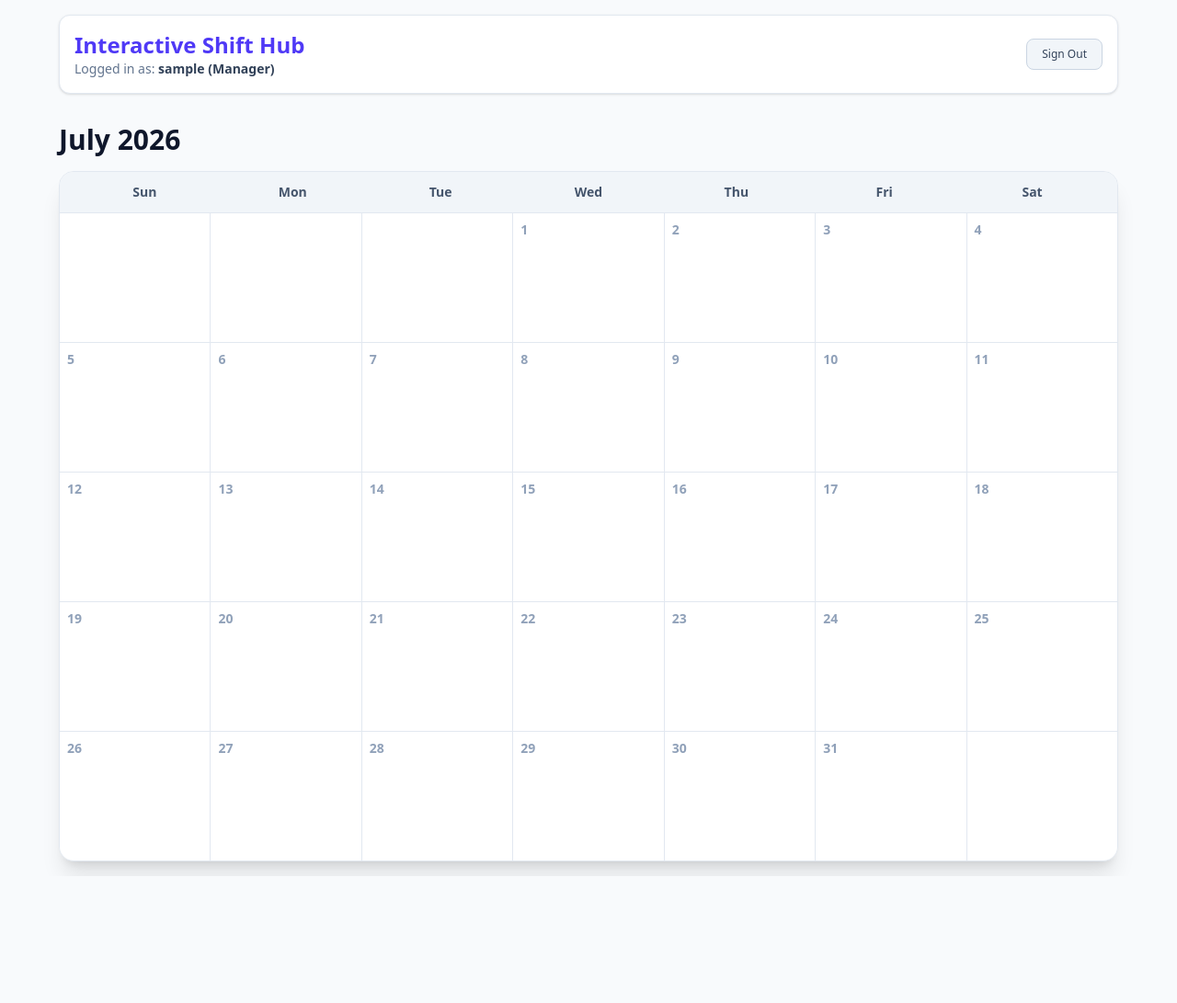
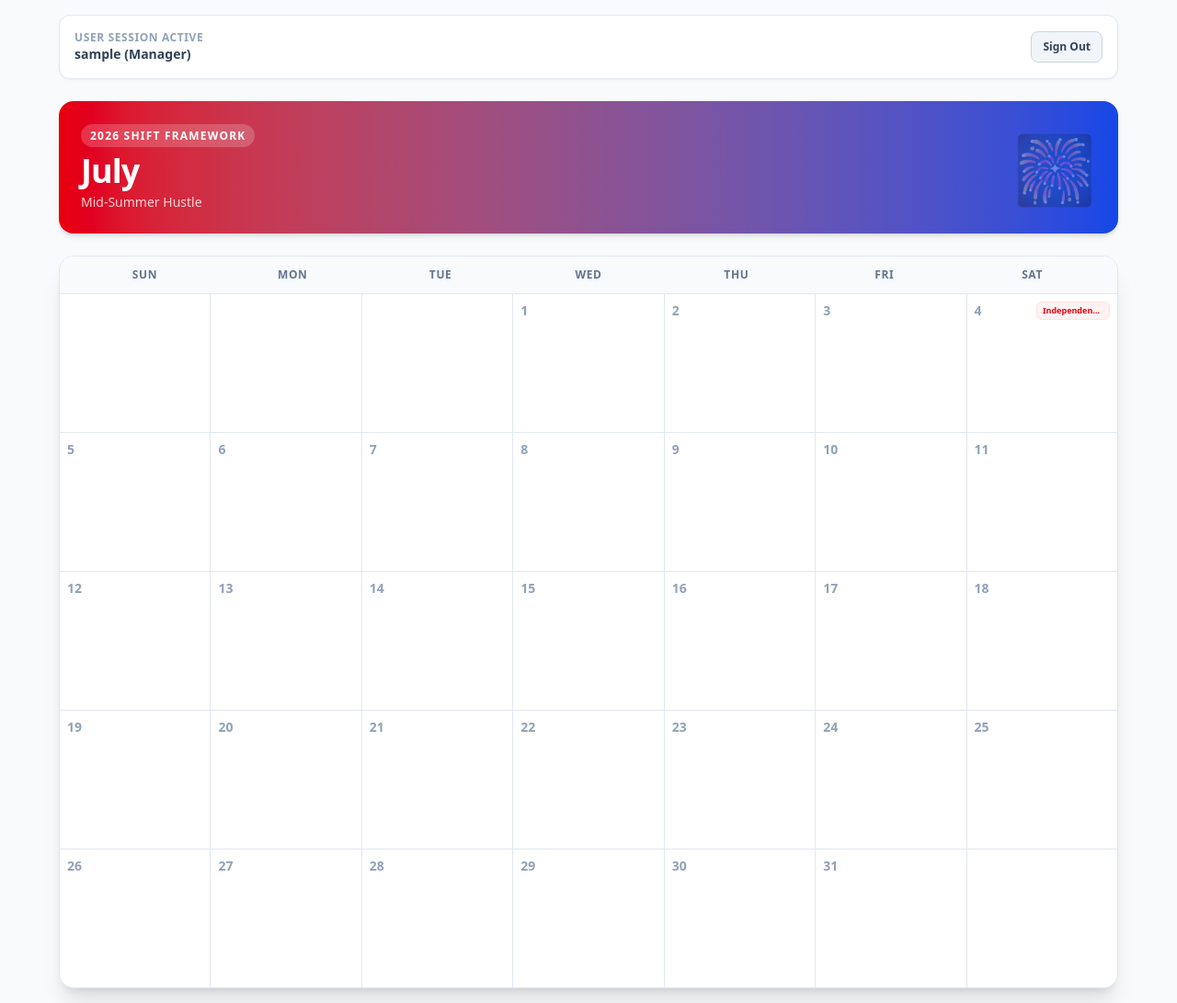
Before and after one commit to kmbarnett24/my-schedule-site, a Flask app: page / in a window 1280 px wide. Shown: the whole page at 92% size. Before the commit the page ends 952 px from the top, so only its background shows below. Run offline with Flask 3, Linux system fonts and the light colour scheme; the visitor is signed in with stand-in values (Sample User, id 1); data that the repository does not hold is empty.

Commit message:
Add files via upload

```diff
--- a/app.py
+++ b/app.py
@@ -7,7 +7,6 @@ import calendar
 app = Flask(__name__)
 app.secret_key = os.environ.get('SECRET_KEY', 'fallback-dev-key-123')
 
-# Database Setup
 db_url = os.environ.get('DATABASE_URL', 'sqlite:///schedule.db')
 if db_url.startswith("postgres://"):
     db_url = db_url.replace("postgres://", "postgresql://", 1)
@@ -16,139 +15,131 @@ app.config['SQLALCHEMY_DATABASE_URI'] = db_url
 app.config['SQLALCHEMY_TRACK_MODIFICATIONS'] = False
 db = SQLAlchemy(app)
 
-# Database Models
+# Updated User Model for 3 Initials
 class User(db.Model):
     id = db.Column(db.Integer, primary_key=True)
     name = db.Column(db.String(100), nullable=False)
-    email = db.Column(db.String(100), unique=True, nullable=False)
+    initials = db.Column(db.String(3), unique=True, nullable=False) # Stores exactly 3 letters
     role = db.Column(db.String(20), default='Staff') # Staff or Manager
 
 class Shift(db.Model):
     id = db.Column(db.Integer, primary_key=True)
-    date = db.Column(db.String(10), nullable=False) # Format: YYYY-MM-DD
-    time_slot = db.Column(db.String(50), nullable=False) # e.g., "Day Shift (9am-5pm)"
+    date = db.Column(db.String(10), nullable=False)
+    time_slot = db.Column(db.String(50), nullable=False)
     claimed_by_id = db.Column(db.Integer, db.ForeignKey('user.id'), nullable=True)
-    status = db.Column(db.String(20), default='Open') # Open, Pending, Approved
-
+    status = db.Column(db.String(20), default='Open')
     claimed_by = db.relationship('User', backref='shifts')
 
-# Login Route
+MONTH_THEMES = {
+    1: {"bg": "from-blue-900 to-indigo-900", "emoji": "❄️", "sub": "Fresh Starts & New Goals"},
+    2: {"bg": "from-rose-500 to-red-600", "emoji": "💖", "sub": "Share the Love & Stay Driven"},
+    3: {"bg": "from-emerald-600 to-green-700", "emoji": "🍀", "sub": "Springing Forward Together"},
+    4: {"bg": "from-cyan-500 to-teal-600", "emoji": "🌸", "sub": "April Showers & Productive Hours"},
+    5: {"bg": "from-amber-500 to-orange-600", "emoji": "☀️", "sub": "Gearing Up for Summer"},
+    6: {"bg": "from-sky-400 to-indigo-500", "emoji": "🌊", "sub": "Sunny Days & Smooth Operations"},
+    7: {"bg": "from-red-600 to-blue-700", "emoji": "🎆", "sub": "Mid-Summer Hustle"},
+    8: {"bg": "from-amber-600 to-yellow-500", "emoji": "🌻", "sub": "Sustaining Our Momentum"},
+    9: {"bg": "from-orange-700 to-amber-800", "emoji": "🍂", "sub": "Autumn Shifts & Crisp Air"},
+    10: {"bg": "from-purple-800 to-orange-700", "emoji": "🎃", "sub": "Spooky Good Teamwork"},
+    11: {"bg": "from-amber-800 to-amber-950", "emoji": "🦃", "sub": "Gratitude & High Performance"},
+    12: {"bg": "from-red-700 to-emerald-800", "emoji": "🎄", "sub": "Wrapping Up the Year Strong"}
+}
+
+HOLIDAYS_FIXED = {
+    "01-01": "New Year's Day 🎉", "07-04": "Independence Day 🎆",
+    "10-31": "Halloween 🎃", "11-11": "Veterans Day 🎖️",
+    "12-25": "Christmas Day 🎄", "12-31": "New Year's Eve ✨"
+}
+
+# Updated Initial-Based Login Route
 @app.route('/login', methods=['GET', 'POST'])
 def login():
     if request.method == 'POST':
-        email = request.form.get('email').strip().lower()
-        user = User.query.filter_by(email=email).first()
+        # Grab initials, clean spaces, and make uppercase
+        initials = request.form.get('initials').strip().upper()
 
+        user = User.query.filter_by(initials=initials).first()
         if user:
             session['user_id'] = user.id
             session['user_name'] = user.name
             session['user_role'] = user.role
-            flash(f'Welcome back, {user.name}!', 'success')
             return redirect(url_for('index'))
-        else:
-            flash('Email not found. Contact management to add your profile.', 'error')
+
+        flash('Initials not found. Contact management to register.', 'error')
     return render_template('login.html')
 
-# Logout Route
 @app.route('/logout')
 def logout():
     session.clear()
-    flash('You have logged out.', 'info')
     return redirect(url_for('login'))
 
-# Interactive Calendar Dashboard
 @app.route('/')
 def index():
-    if 'user_id' not in session:
-        return redirect(url_for('login'))
-
-    # Generate a visual calendar for the current month
+    if 'user_id' not in session: return redirect(url_for('login'))
     today = datetime.today()
     year, month = today.year, today.month
 
-    # Get all database shifts for this month
     start_date_str = f"{year}-{month:02d}-01"
     end_date_str = f"{year}-{month:02d}-{calendar.monthrange(year, month)[1]}"
-
     db_shifts = Shift.query.filter(Shift.date >= start_date_str, Shift.date <= end_date_str).all()
 
-    # Group shifts by day for easy front-end parsing
     shifts_by_day = {}
     for shift in db_shifts:
         day_num = int(shift.date.split('-')[2])
-        if day_num not in shifts_by_day:
-            shifts_by_day[day_num] = []
+        if day_num not in shifts_by_day: shifts_by_day[day_num] = []
         shifts_by_day[day_num].append(shift)
 
-    # Calendar generation arrays
-    cal = calendar.Calendar(firstweekday=6) # Start weeks on Sunday
-    month_days = cal.itermonthdays(year, month)
-    month_name = calendar.month_name[month]
+    holidays_by_day = {d: HOLIDAYS_FIXED[f"{month:02d}-{d:02d}"] for d in range(1, 32) if f"{month:02d}-{d:02d}" in HOLIDAYS_FIXED}
+    cal = calendar.Calendar(firstweekday=6)
 
-    return render_template('index.html',
-                           days=list(month_days),
-                           shifts_by_day=shifts_by_day,
-                           month_name=month_name,
-                           year=year)
+    return render_template('index.html', days=list(cal.itermonthdays(year, month)),
+                           shifts_by_day=shifts_by_day, holidays_by_day=holidays_by_day,
+                           theme=MONTH_THEMES[month], month_name=calendar.month_name[month], year=year)
 
-# Claim Shift Click Action
 @app.route('/claim/<int:shift_id>', methods=['POST'])
 def claim_shift(shift_id):
-    if 'user_id' not in session:
-        return redirect(url_for('login'))
-
+    if 'user_id' not in session: return redirect(url_for('login'))
     shift = Shift.query.get(shift_id)
     if shift and shift.status == 'Open':
         shift.claimed_by_id = session['user_id']
         shift.status = 'Pending Approval'
         db.session.commit()
-        flash('Shift claimed! Awaiting manager approval.', 'success')
     return redirect(url_for('index'))
 
-# Manager Control Direct Actions
 @app.route('/manager/review/<int:shift_id>/<action>')
 def review_shift(shift_id, action):
-    if session.get('user_role') != 'Manager':
-        flash('Access Denied.', 'error')
-        return redirect(url_for('index'))
-
+    if session.get('user_role') != 'Manager': return redirect(url_for('index'))
     shift = Shift.query.get(shift_id)
     if shift and shift.status == 'Pending Approval':
-        if action == 'approve':
-            shift.status = 'Approved'
-            flash('Shift approved!', 'success')
+        if action == 'approve': shift.status = 'Approved'
         elif action == 'deny':
             shift.status = 'Open'
             shift.claimed_by_id = None
-            flash('Shift request denied and reopened.', 'info')
         db.session.commit()
     return redirect(url_for('index'))
 
-# Custom setup route to populate users and open mock shifts
+# Updated Database Seeding with Initials
 @app.route('/seed-database-xyz')
 def seed():
+    db.drop_all() # Resets old data layout completely to accept initials structure
     db.create_all()
-    if User.query.count() == 0:
-        # Create test users
-        mgr = User(name="Alice Manager", email="manager@company.com", role="Manager")
-        emp1 = User(name="John Staff", email="john@company.com", role="Staff")
-        emp2 = User(name="Sarah Staff", email="sarah@company.com", role="Staff")
-        db.session.add_all([mgr, emp1, emp2])
 
-        # Create sample shifts for the current month
-        today = datetime.today()
-        sample_shifts = [
-            Shift(date=f"{today.year}-{today.month:02d}-12", time_slot="Day (9am-5pm)"),
-            Shift(date=f"{today.year}-{today.month:02d}-12", time_slot="Night (5pm-1am)"),
-            Shift(date=f"{today.year}-{today.month:02d}-15", time_slot="Day (9am-5pm)"),
-            Shift(date=f"{today.year}-{today.month:02d}-20", time_slot="Day (9am-5pm)"),
-        ]
-        db.session.add_all(sample_shifts)
-        db.session.commit()
-        return "Database successfully populated with staff login credentials and monthly shifts!"
-    return "Database has already been seeded."
+    # Create sample staff members with 3 initials
+    mgr = User(name="Alice Manager", initials="AMW", role="Manager")
+    nurse1 = User(name="John Doe, RN", initials="JDE", role="Staff")
+    nurse2 = User(name="Sarah Smith, LPN", initials="SJS", role="Staff")
+    db.session.add_all([mgr, nurse1, nurse2])
+
+    today = datetime.today()
+    sample_shifts = [
+        Shift(date=f"{today.year}-{today.month:02d}-12", time_slot="Day (7am-7pm)"),
+        Shift(date=f"{today.year}-{today.month:02d}-12", time_slot="Night (7pm-7am)"),
+        Shift(date=f"{today.year}-{today.month:02d}-15", time_slot="Day (7am-7pm)"),
+    ]
+    db.session.add_all(sample_shifts)
+    db.session.commit()
+    return "Database completely reset and updated with 3-initial login profiles!"
 
 if __name__ == '__main__':
-    with app.app_context():
-        db.create_all()
+    with app.app_context(): db.create_all()
     app.run(debug=True)
--- a/templates/index.html
+++ b/templates/index.html
@@ -9,57 +9,65 @@
 <body class="bg-slate-50 text-slate-800 p-4 min-h-screen">
     <div class="max-w-6xl mx-auto">
 
-        <!-- Navbar Header Component -->
-        <header class="flex flex-col sm:flex-row justify-between items-center mb-8 bg-white shadow-sm border border-slate-200 rounded-xl p-4 gap-4">
+        <!-- Navbar User Tracker Component -->
+        <header class="flex justify-between items-center mb-6 bg-white shadow-xs border border-slate-200 rounded-xl p-4">
             <div>
-                <h1 class="text-2xl font-black text-indigo-600">Interactive Shift Hub</h1>
-                <p class="text-sm text-slate-500">Logged in as: <span class="font-bold text-slate-700">{{ session['user_name'] }} ({{ session['user_role'] }})</span></p>
+                <p class="text-xs font-bold text-slate-400 uppercase tracking-wider">User Session Active</p>
+                <p class="text-sm font-bold text-slate-700">{{ session['user_name'] }} ({{ session['user_role'] }})</p>
             </div>
-            <a href="/logout" class="bg-slate-100 hover:bg-slate-200 text-slate-700 font-medium text-xs px-4 py-2 rounded-lg transition border border-slate-300">Sign Out</a>
+            <a href="/logout" class="bg-slate-100 hover:bg-slate-200 text-slate-700 font-semibold text-xs px-3 py-2 rounded-lg border border-slate-300 transition">Sign Out</a>
         </header>
 
-        {% with messages = get_flashed_messages(with_categories=true) %}
-          {% if messages %}
-            {% for cat, msg in messages %}
-              <div class="p-4 mb-6 text-sm font-semibold rounded-lg bg-indigo-50 text-indigo-900 border border-indigo-200 shadow-sm">{{ msg }}</div>
-            {% endfor %}
-          {% endif %}
-        {% endwith %}
-
-        <!-- Calendar Month Label -->
-        <div class="mb-4 text-center sm:text-left">
-            <h2 class="text-3xl font-extrabold text-slate-900">{{ month_name }} {{ year }}</h2>
+        <!-- Dynamic Themed Month Banner Component -->
+        <div class="bg-gradient-to-r {{ theme.bg }} text-white rounded-2xl p-6 mb-6 shadow-md relative overflow-hidden flex items-center justify-between">
+            <div class="z-10">
+                <span class="text-xs font-bold uppercase tracking-widest bg-white/20 px-2.5 py-1 rounded-full backdrop-blur-xs">{{ year }} Shift Framework</span>
+                <h2 class="text-4xl font-black mt-2 tracking-tight">{{ month_name }}</h2>
+                <p class="text-white/80 text-sm mt-1 font-medium">{{ theme.sub }}</p>
+            </div>
+            <div class="text-7xl opacity-30 select-none font-bold z-0 transform translate-x-2 translate-y-2 sm:translate-x-0 sm:translate-y-0">
+                {{ theme.emoji }}
+            </div>
         </div>
 
-        <!-- 7-Day Week Framework Grid Container -->
+        <!-- 7-Day Grid Container Workspace -->
         <div class="bg-white rounded-2xl shadow-xl border border-slate-200 overflow-hidden">
-            <div class="grid grid-cols-7 text-center bg-slate-100 font-bold text-slate-600 border-b border-slate-200 text-sm p-3">
+            <div class="grid grid-cols-7 text-center bg-slate-50 font-bold text-slate-500 border-b border-slate-200 text-xs tracking-wider uppercase p-3">
                 <div>Sun</div><div>Mon</div><div>Tue</div><div>Wed</div><div>Thu</div><div>Fri</div><div>Sat</div>
             </div>
 
-            <div class="grid grid-cols-7 auto-rows-[140px] bg-slate-200 gap-[1px]">
+            <div class="grid grid-cols-7 auto-rows-[150px] bg-slate-200 gap-[1px]">
                 {% for day in days %}
-                <div class="bg-white p-2 flex flex-col relative {% if day == 0 %}bg-slate-50/50{% endif %}">
+                <div class="bg-white p-2 flex flex-col relative {% if day == 0 %}bg-slate-50/60{% endif %}">
                     {% if day != 0 %}
-                        <span class="font-bold text-slate-400 mb-1 text-sm">{{ day }}</span>
+                        <div class="flex justify-between items-center mb-1">
+                            <span class="font-bold text-slate-400 text-sm">{{ day }}</span>
 
-                        <!-- Embed matching shifts for this numeric date structure -->
-                        <div class="flex-1 overflow-y-auto space-y-1.5 pr-0.5">
+                            <!-- Holiday Ribbon Indicator Placement -->
+                            {% if day in holidays_by_day %}
+                                <span class="bg-red-50 text-red-600 border border-red-100 text-[9px] px-1.5 py-0.5 rounded-md font-bold truncate max-w-[80px]" title="{{ holidays_by_day[day] }}">
+                                    {{ holidays_by_day[day] }}
+                                </span>
+                            {% endif %}
+                        </div>
+
+                        <!-- Internal Shift Grid Render Node -->
+                        <div class="flex-1 overflow-y-auto space-y-1 pr-0.5">
                             {% if day in shifts_by_day %}
                                 {% for shift in shifts_by_day[day] %}
-                                    <div class="p-1.5 rounded-lg text-xs border shadow-xs flex flex-col gap-1
+                                    <div class="p-1.5 rounded-lg text-xs border flex flex-col gap-1
                                         {% if shift.status == 'Open' %} bg-emerald-50 text-emerald-800 border-emerald-200
                                         {% elif shift.status == 'Pending Approval' %} bg-amber-50 text-amber-800 border-amber-200
                                         {% else %} bg-indigo-50 text-indigo-800 border-indigo-200 {% endif %}">
 
-                                        <div class="font-medium truncate">{{ shift.time_slot }}</div>
+                                        <div class="font-bold truncate text-[11px]">{{ shift.time_slot }}</div>
 
                                         {% if shift.status == 'Open' %}
                                             <form action="/claim/{{ shift.id }}" method="POST">
                                                 <button type="submit" class="w-full bg-emerald-600 text-white font-bold py-0.5 rounded text-[10px] hover:bg-emerald-700 transition">Claim</button>
                                             </form>
                                         {% elif shift.status == 'Pending Approval' %}
-                                            <div class="text-[10px] text-amber-600 italic truncate">Req: {{ shift.claimed_by.name }}</div>
+                                            <div class="text-[9px] text-amber-600 font-medium truncate">Awaiting approval ({{ shift.claimed_by.name }})</div>
                                             {% if session['user_role'] == 'Manager' %}
                                                 <div class="grid grid-cols-2 gap-1 mt-0.5">
                                                     <a href="/manager/review/{{ shift.id }}/approve" class="bg-emerald-600 text-white text-[9px] font-bold text-center py-0.5 rounded hover:bg-emerald-700">Approve</a>
@@ -67,7 +75,7 @@
                                                 </div>
                                             {% endif %}
                                         {% else %}
-                                            <div class="text-[10px] text-indigo-600 font-semibold truncate">✔ {{ shift.claimed_by.name }}</div>
+                                            <div class="text-[10px] text-indigo-600 font-bold truncate">✔ {{ shift.claimed_by.name }}</div>
                                         {% endif %}
                                     </div>
                                 {% endfor %}
```
Also changed, not shown: templates/login.html (+16 -8 lines).
